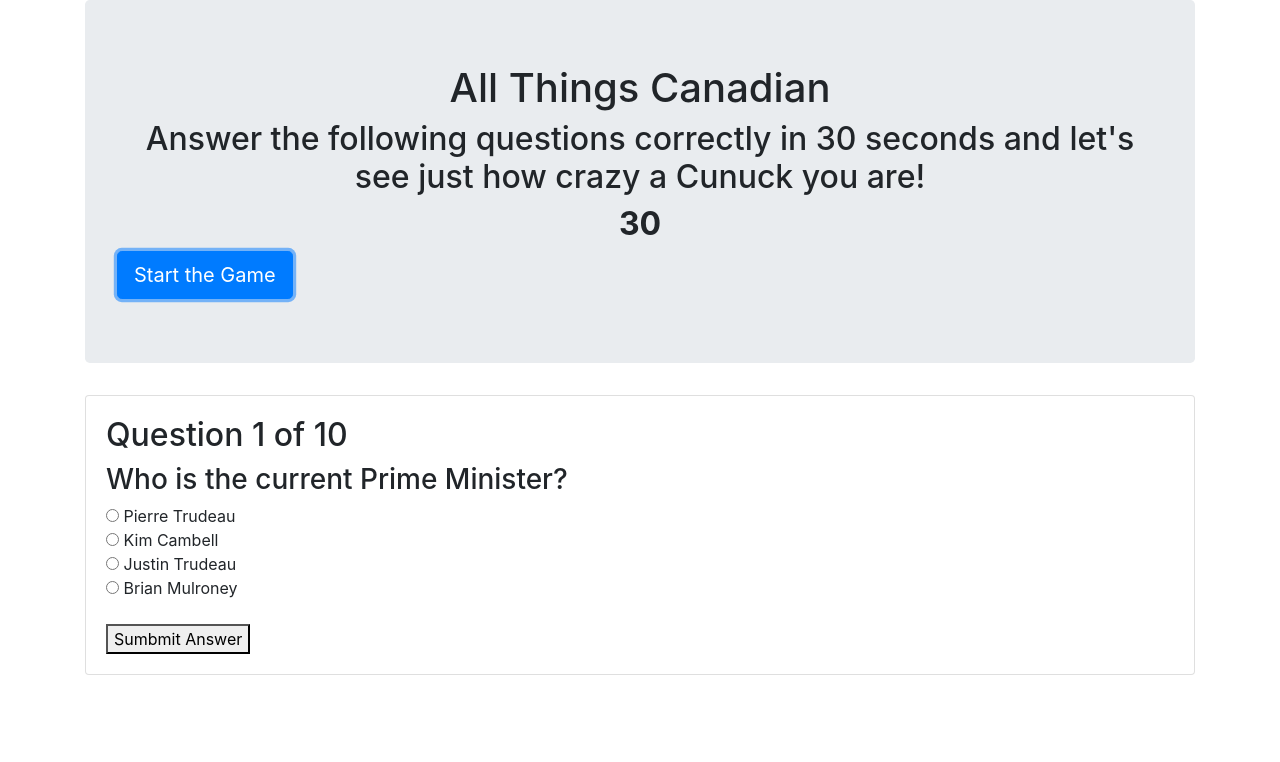
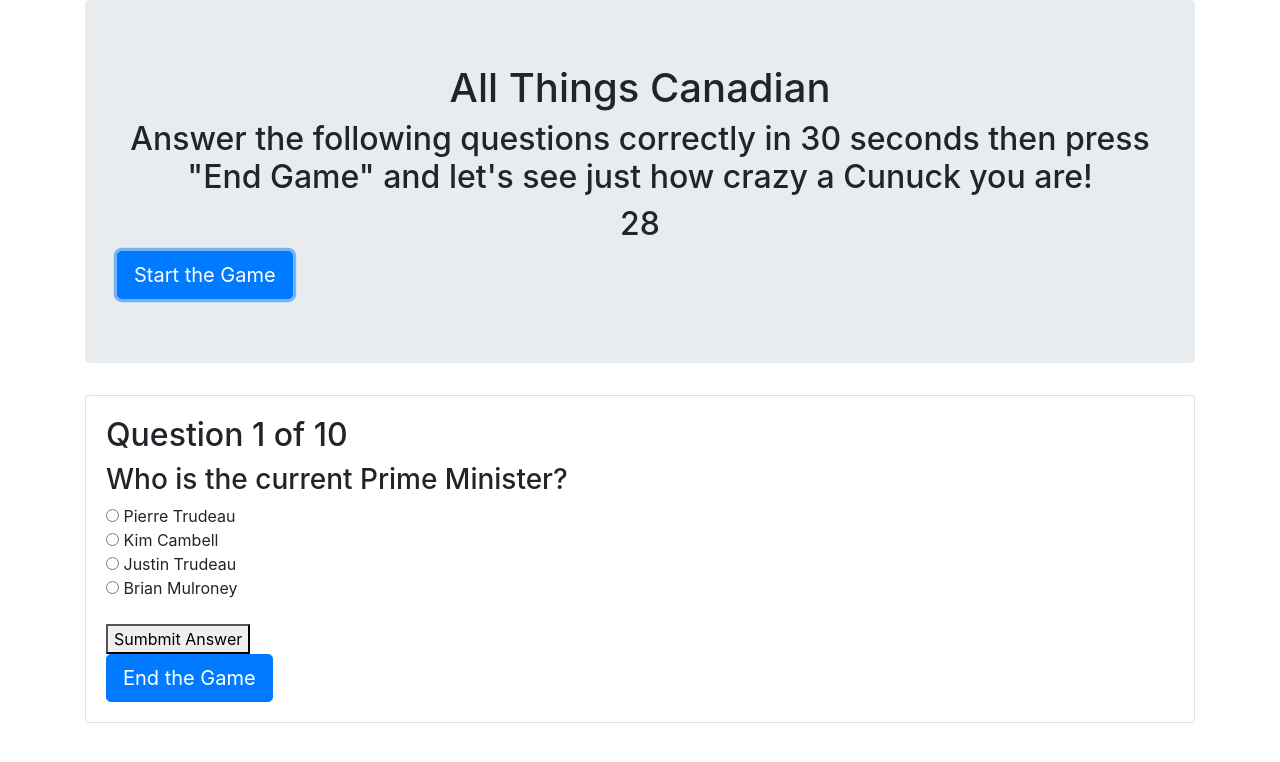
Before and after one commit to rbennett44/TriviaGame, a plain HTML site: page Canadian Trivia.html in a window 1280 px wide. Both pictures are taken after a click on the button "Start the Game". Drawn offline with nearby package versions, Linux system fonts and the light colour scheme.

Commit message:
timer fix

```diff
--- a/Canadian Trivia.html
+++ b/Canadian Trivia.html
@@ -13,9 +13,9 @@
     <div class="container">
         <div class="jumbotron">
             <h1 class="text-center">All Things Canadian</h1>
-            <h2 class="text-center">Answer the following questions correctly in 30 seconds and let's see just how crazy a Cunuck you are!</h2>
+            <h2 class="text-center">Answer the following questions correctly in 30 seconds then press "End Game" and let's see just how crazy a Cunuck you are!</h2>
             <h2 class="text-center" id="show-number"><strong>30</strong></h2>
-            <a class="btn btn-primary btn-lg" id="start" href="#" role="button">Start the Game</a>
+            <a class="btn btn-primary btn-lg" id="start" href="#" role="button" onclick="clock()">Start the Game</a>
         </div>
 
         <div class="card">
@@ -23,6 +23,7 @@
 
                 <h2 id="test_status"></h2>
                 <div id="test"></div>
+                <a class="btn btn-primary btn-lg" id="finish" href="#" role="button" onclick="clearInterval(myTimer)">End the Game</a>
             </div>
         </div>
     </div>
--- a/javascript/app.js
+++ b/javascript/app.js
@@ -15,8 +15,8 @@ chD,
 correct = 0;
 
 //the counter for the count-down
-var counter = 30;
-var intervalid;
+
+var myTimer;
 
    var questions = [
        ["Who is the current Prime Minister?", "Pierre Trudeau", "Kim Cambell", "Justin Trudeau", "Brian Mulroney", "C"],
@@ -32,17 +32,7 @@ var intervalid;
 
    ];
 
-$(document).ready(function() {
-    $("#start").click(function() {
-        counter--;
-        var sTime = setInterval(function() {
-            if(counter === 0) {
-                $("#show-number").html(counter);
 
-            }
-        }, 1000 * 30);
-    });
-});
    function status(x) {
        return document.getElementById(x);
    }
@@ -88,24 +78,17 @@ $(document).ready(function() {
 
 
    //Setting the timer
-    $('#start').on("click", run);
+   function clock() {
+    myTimer = setInterval(myClock, 1000);
+    var counter = 30;
 
-    function run() {
-        clearInterval(intervalid);
-        intervalid = setInterval(decrement, 1000);
-    };
-
-   function decrement() {
-    number--;
-    $('#show-number').html("<h2>" + number + "</h2>");
-    if (number === 0) {
-        stop();
+    function myClock() {
+        document.getElementById("show-number").innerHTML = --counter;
+        if (counter == 0) {
+            clearInterval(myTimer);
+            alert("Times Up!  Game Over.")
+        }
     }
-   };
-
-   function stop() {
-    clearInterval(intervalid);
-   };
-
+}
 
    window.addEventListener("load", renderQuestion, false);
```
